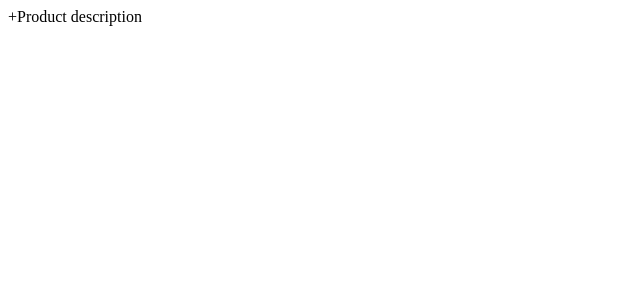
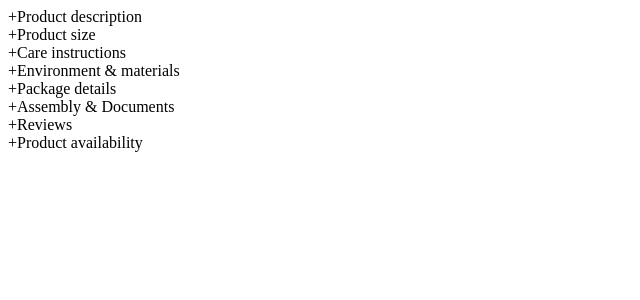
Before and after one commit to arwadley/Alyssa_Reviews_And_Drawers, a React app: page / in a window 1280 px wide. Shown: the top 300 px of the page, without its empty margins (0-640 px from the left). Built offline with nearby package versions, Linux system fonts and the light colour scheme; the HTML template or start-up script is replaced by a standard one.

Commit message:
fixed issue with database connection, per Gabe. Boxes for drawers rendering to page. No functionality or effects yet.

```diff
--- a/client/App.jsx
+++ b/client/App.jsx
@@ -1,5 +1,5 @@
 import React from 'react';
-import ReactDOM from 'react-dom';
+
 
 export default class App extends React.Component{
     constructor(props){
@@ -9,8 +9,38 @@ export default class App extends React.Component{
     render(){
         return(
         <div>
-            <span>+</span>
-            <span>Product description</span>
+          <div className='aw_container_horizontal'>
+              <span className='aw_drawer_label_styling aw_x_icon '>+</span>
+              <span className='aw_drawer_label_styling  aw_drawer_label_text'>Product description</span>
+          </div>
+          <div className='aw_container_horizontal'>
+              <span className='aw_drawer_label_styling aw_x_icon '>+</span>
+              <span className='aw_drawer_label_styling  aw_drawer_label_text'>Product size</span>
+          </div>
+          <div className='aw_container_horizontal'>
+              <span className='aw_drawer_label_styling aw_x_icon '>+</span>
+              <span className='aw_drawer_label_styling  aw_drawer_label_text'>Care instructions</span>
+          </div>
+          <div className='aw_container_horizontal'>
+              <span className='aw_drawer_label_styling aw_x_icon '>+</span>
+              <span className='aw_drawer_label_styling  aw_drawer_label_text'>Environment & materials</span>
+          </div>
+          <div className='aw_container_horizontal'>
+              <span className='aw_drawer_label_styling aw_x_icon '>+</span>
+              <span className='aw_drawer_label_styling  aw_drawer_label_text'>Package details</span>
+          </div>
+          <div className='aw_container_horizontal'>
+              <span className='aw_drawer_label_styling aw_x_icon '>+</span>
+              <span className='aw_drawer_label_styling  aw_drawer_label_text'>Assembly & Documents</span>
+          </div>
+          <div className='aw_container_horizontal'>
+              <span className='aw_drawer_label_styling aw_x_icon '>+</span>
+              <span className='aw_drawer_label_styling  aw_drawer_label_text'>Reviews</span>
+          </div>
+          <div id='last_drawer'>
+              <span className='aw_drawer_label_styling aw_x_icon '>+</span>
+              <span className='aw_drawer_label_styling  aw_drawer_label_text' >Product availability</span>
+          </div>
         </div>
         )
     }
--- a/database/db.js
+++ b/database/db.js
@@ -1,8 +1,8 @@
 let mysql = require('mysql');
-let sqlPassword = require('..config');
+let sqlPassword = require('../config');
 
 let connection = mysql.createConnection({
-    host: 'local host',
+    host: 'localhost',
     user: 'root',
     password: sqlPassword,
     database: 'ReviewsAndDrawers'
```
Also changed, not shown: 4 other files (tests, documents, lock files or other folders).
